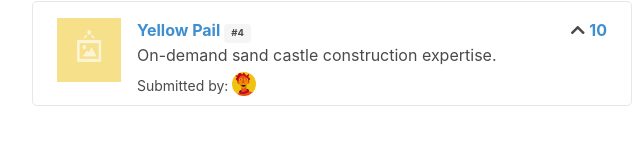
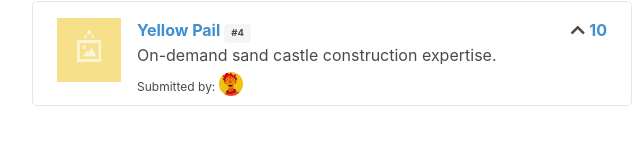
Before and after one commit to hiadore/Fullstack-Vue, a plain HTML site: page 1. upvote/app/index.html in a window 1280 px wide. Shown: the part 123-268 px from the top of the page, 308-948 px from the left. Drawn offline with nearby package versions, Linux system fonts and the light colour scheme.

Commit message:
Setting up the view rev1

```diff
--- a/1. upvote/app/index.html
+++ b/1. upvote/app/index.html
@@ -28,7 +28,7 @@
               <br>
                 On-demand sand castle construction expertise.
               <br>
-              <small class="is-size">
+              <small class="is-size-7">
                 Submitted by:
                 <img src="../public/images/avatars/daniel.jpg" alt="" class="image is-24x24">
               </small>
```
